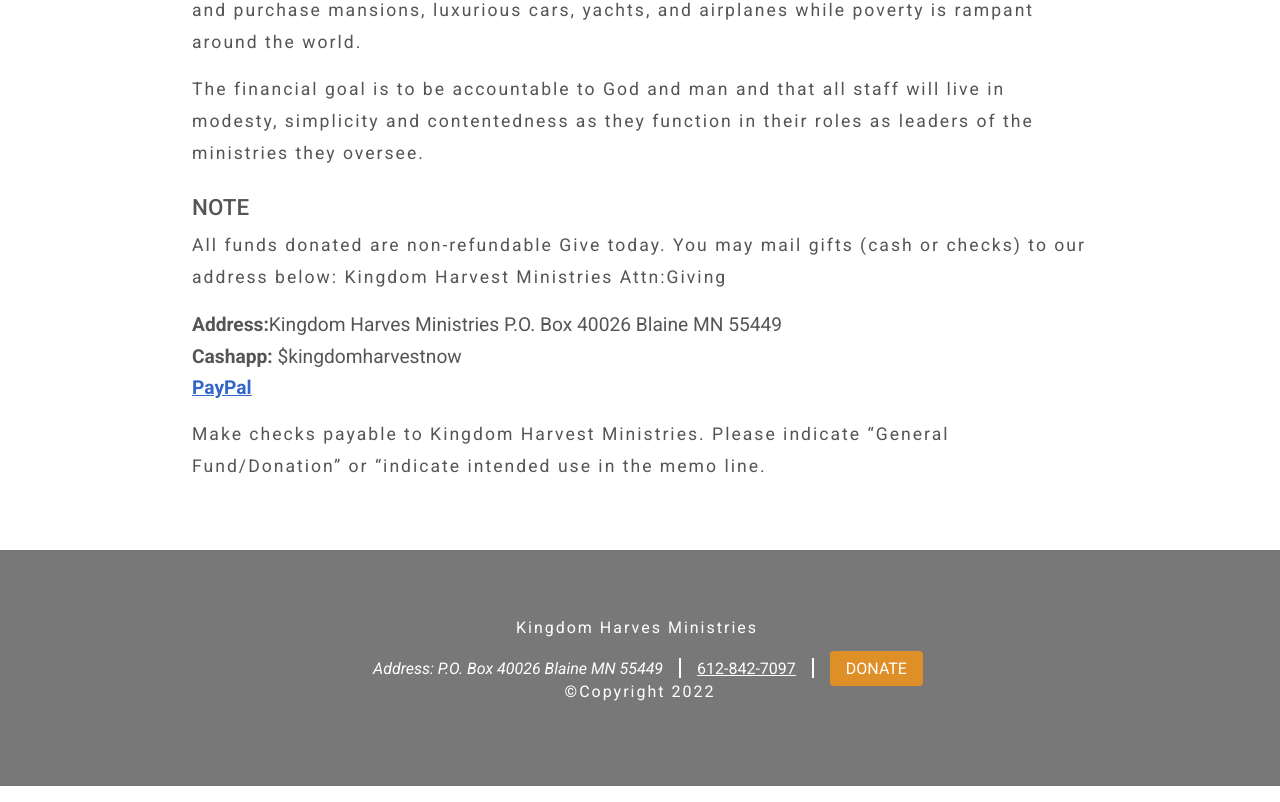
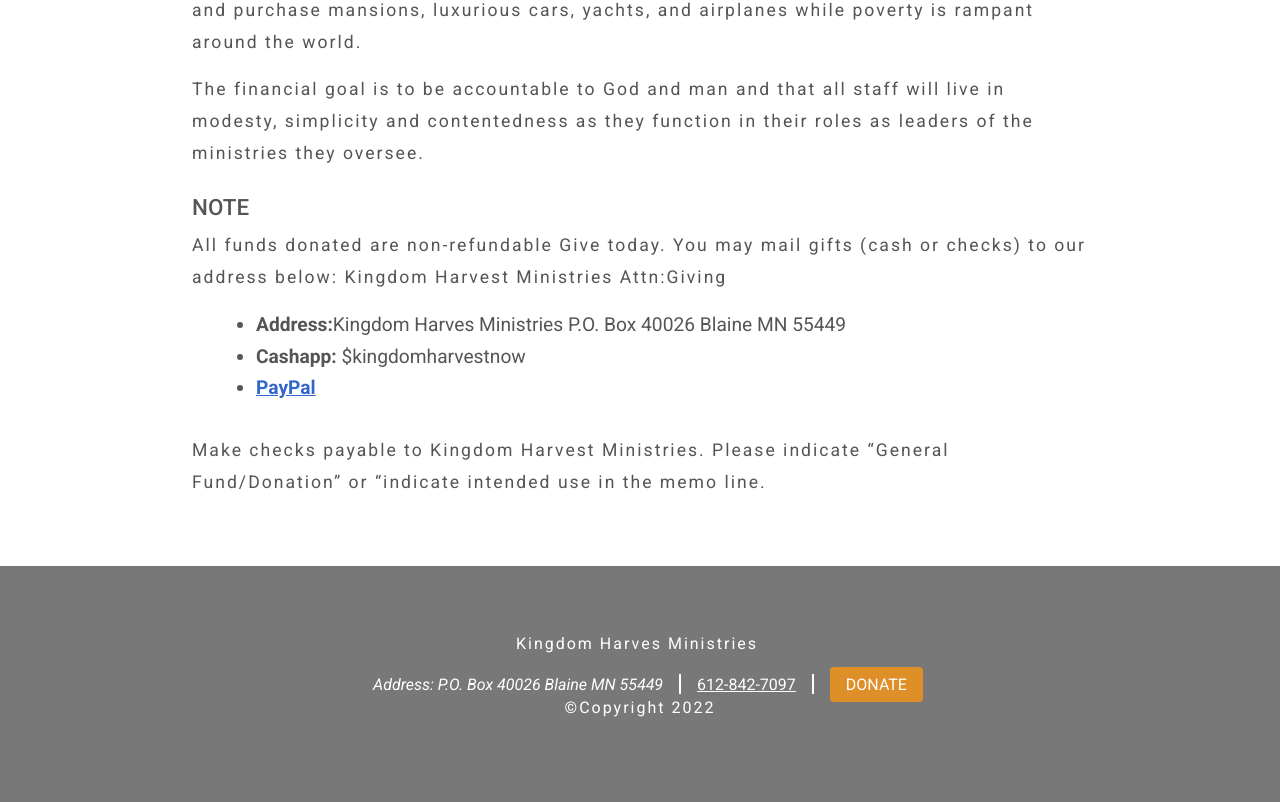
Before and after one commit to tuatoe/kingdom-harvest-ministries, a Next.js app: page /giving in a window 1280 px wide. Shown: the part 991-1793 px from the top of the page. Built offline with nearby package versions, Linux system fonts and the light colour scheme.

Commit message:
cleanup continues

```diff
--- a/pages/giving.js
+++ b/pages/giving.js
@@ -22,7 +22,7 @@
                 <p>The financial goal is to be accountable to God and man and that all staff will live in modesty, simplicity and contentedness as they function in their roles as leaders of the ministries they oversee.</p>
                 <h3 className='page-sub-title'>NOTE</h3>
                 <p>All funds donated are non-refundable Give today. You may mail gifts (cash or checks) to our address below: Kingdom Harvest Ministries Attn:Giving</p>
-                <ul>
+                <ul className='unordered-list-style'>
                     <li><strong>Address:</strong>Kingdom Harves Ministries P.O. Box 40026 Blaine MN 55449</li>
                     <li><strong>Cashapp:</strong>  $kingdomharvestnow</li>
                     <li><Link href='https://www.paypal.com/paypalme/KingdomHarvestNow?country.x=US&locale.x=en_US'>PayPal</Link></li>
--- a/styles/globals.scss
+++ b/styles/globals.scss
@@ -165,7 +165,7 @@
 
 .section-two {
   background-image:linear-gradient(0deg, rgba(0, 0, 0, 0.3), rgba(0, 0, 0, 0.9)), url('https://images.unsplash.com/photo-1497375638960-ca368c7231e4?ixlib=rb-1.2.1&ixid=MnwxMjA3fDB8MHxwaG90by1wYWdlfHx8fGVufDB8fHx8&auto=format&fit=crop&w=1680&q=80');
-  min-height: 800px;
+  min-height: 300px;
   background-size: cover;
   background-position: center;
   position: relative;
@@ -191,7 +191,7 @@
 
 .section-four {
   background: linear-gradient(0deg, rgba(0, 0, 0, 0.3), rgba(0, 0, 0, 0.9)), url('https://images.unsplash.com/photo-1556484687-30636164638b?ixlib=rb-1.2.1&ixid=MnwxMjA3fDB8MHxwaG90by1wYWdlfHx8fGVufDB8fHx8&auto=format&fit=crop&w=1548&q=80');
-  min-height: 800px;
+  min-height: 300px;
   background-size: cover;
   background-position: center;
   position: relative;
@@ -216,7 +216,7 @@
 
 .section-six {
   background-image:linear-gradient(0deg, rgba(0, 0, 0, 0.3), rgba(0, 0, 0, 0.9)), url('https://images.unsplash.com/photo-1529390079861-591de354faf5?ixlib=rb-1.2.1&ixid=MnwxMjA3fDB8MHxwaG90by1wYWdlfHx8fGVufDB8fHx8&auto=format&fit=crop&w=1740&q=80');
-  min-height: 800px;
+  min-height: 300px;
   background-size: cover;
   background-position: center;
   position: relative;
```
